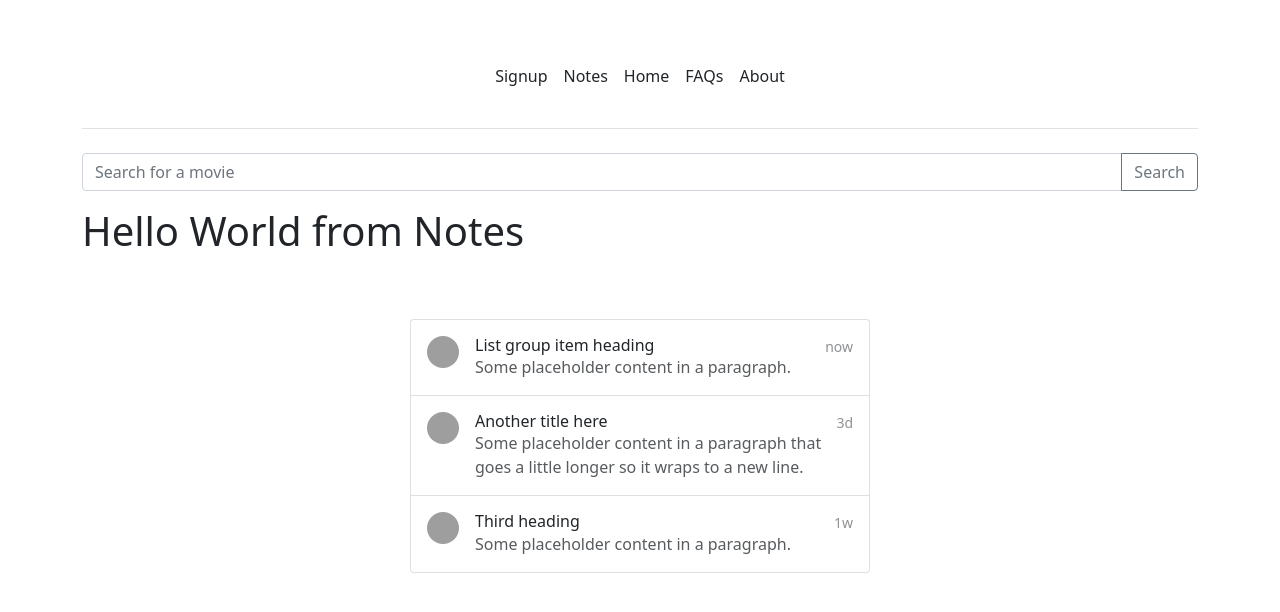
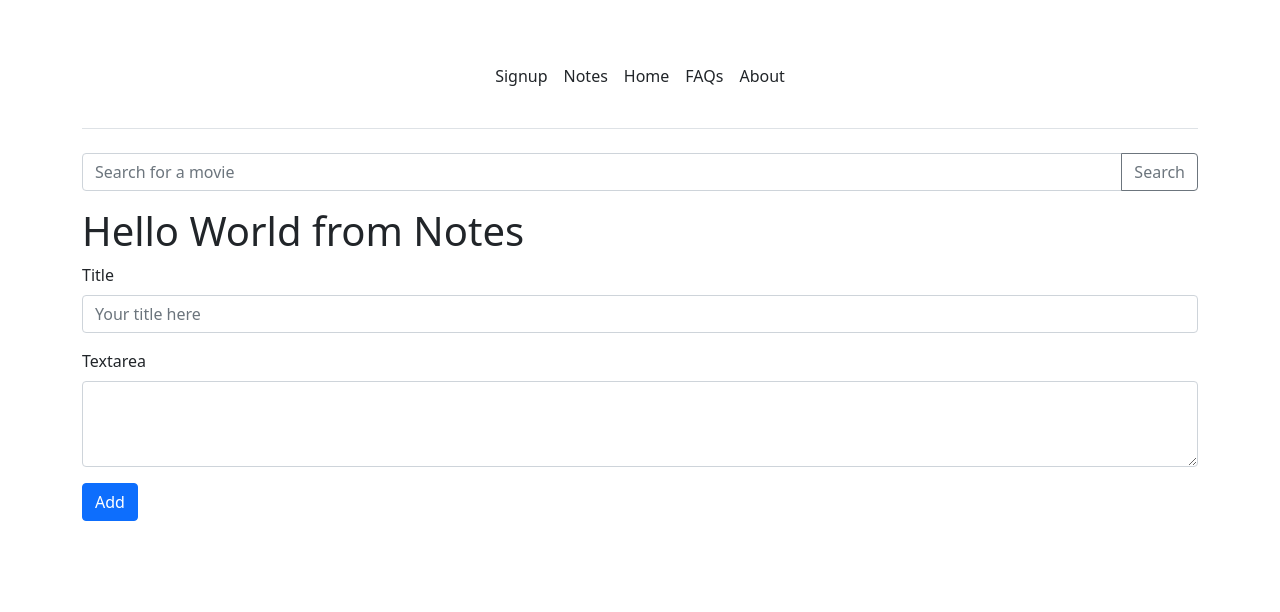
Before and after one commit to Rekal87/movie_db, a React (Create React App) app: page /notes in a window 1280 px wide. Shown: the top 612 px of the page. Built offline with nearby package versions, Linux system fonts and the light colour scheme; grey boxes are pictures that could not be loaded.

Commit message:
small change to notes.jsx

```diff
--- a/src/components/Notes.jsx
+++ b/src/components/Notes.jsx
@@ -8,75 +8,33 @@ function Notes() {
         <div>
           <h1>Hello World from Notes</h1>
         </div>
-
-        <div className="list-group">
-          <a
-            className="list-group-item list-group-item-action d-flex gap-3 py-3"
-            aria-current="true"
-          >
-            <img
-              src="https://github.com/twbs.png"
-              alt="twbs"
-              width="32"
-              height="32"
-              class="rounded-circle flex-shrink-0"
+        <form>
+          <div className="mb-3">
+            <label for="FormControlInput1" className="form-label">
+              Title
+            </label>
+            <input
+              type="text"
+              className="form-control"
+              id="FormControlInput1"
+              placeholder="Your title here"
             />
-            <div className="d-flex gap-2 w-100 justify-content-between">
-              <div>
-                <h6 className="mb-0">List group item heading</h6>
-                <p class="mb-0 opacity-75">
-                  Some placeholder content in a paragraph.
-                </p>
-              </div>
-              <small className="opacity-50 text-nowrap">now</small>
-            </div>
-          </a>
-          <a
-            href="#"
-            className="list-group-item list-group-item-action d-flex gap-3 py-3"
-            aria-current="true"
-          >
-            <img
-              src="https://github.com/twbs.png"
-              alt="twbs"
-              width="32"
-              height="32"
-              class="rounded-circle flex-shrink-0"
-            />
-            <div className="d-flex gap-2 w-100 justify-content-between">
-              <div>
-                <h6 className="mb-0">Another title here</h6>
-                <p className="mb-0 opacity-75">
-                  Some placeholder content in a paragraph that goes a little
-                  longer so it wraps to a new line.
-                </p>
-              </div>
-              <small className="opacity-50 text-nowrap">3d</small>
-            </div>
-          </a>
-          <a
-            href="#"
-            className="list-group-item list-group-item-action d-flex gap-3 py-3"
-            aria-current="true"
-          >
-            <img
-              src="https://github.com/twbs.png"
-              alt="twbs"
-              width="32"
-              height="32"
-              class="rounded-circle flex-shrink-0"
-            />
-            <div className="d-flex gap-2 w-100 justify-content-between">
-              <div>
-                <h6 className="mb-0">Third heading</h6>
-                <p className="mb-0 opacity-75">
-                  Some placeholder content in a paragraph.
-                </p>
-              </div>
-              <small className="opacity-50 text-nowrap">1w</small>
-            </div>
-          </a>
-        </div>
+          </div>
+          <div className="mb-3">
+            <label for="FormControlTextarea1" className="form-label">
+              Textarea
+            </label>
+            <textarea
+              className="form-control"
+              id="FormControlTextarea1"
+              rows="3"
+            ></textarea>
+          </div>
+          <button type="submit" class="btn btn-primary">
+            Add
+          </button>
+        </form>
+        <div className="list-group"></div>
       </div>
     </>
   );
```
